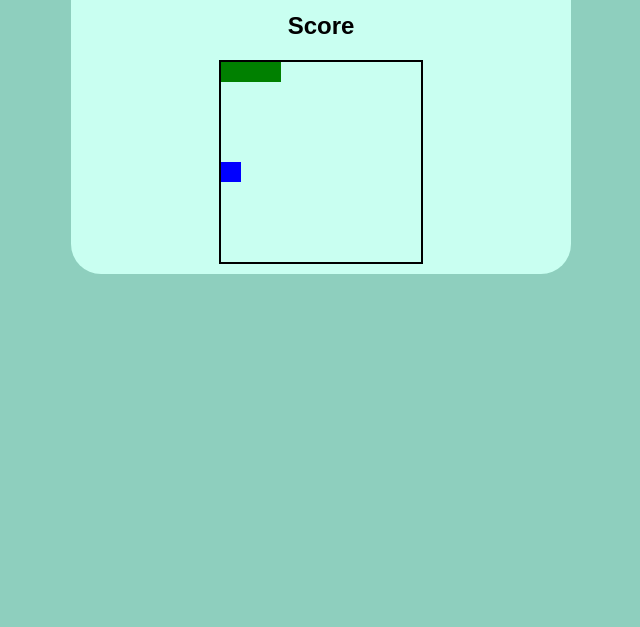
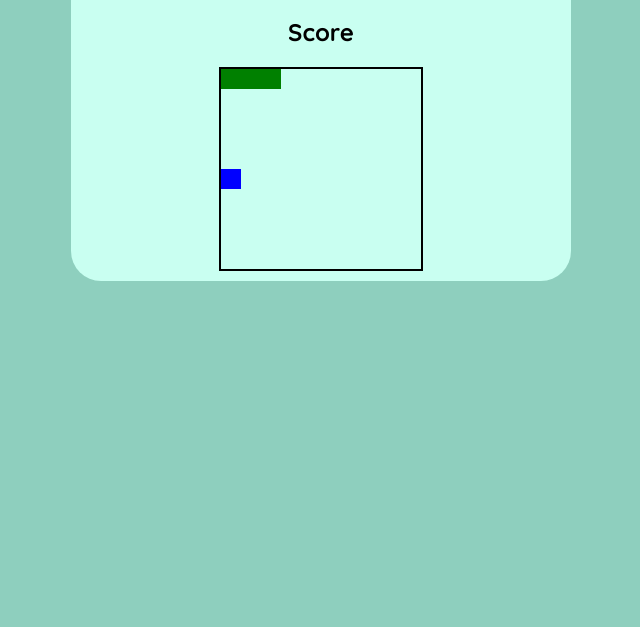
Before and after one commit to aditya7sinha/SnakeGame, a plain HTML site: page index.html in a window 1280 px wide. Shown: the part 173-800 px from the top of the page, without its empty margins (319-959 px from the left). Drawn offline with Linux system fonts and the light colour scheme.

Commit message:
Update index.html

```diff
--- a/index.html
+++ b/index.html
@@ -1,6 +1,7 @@
 <html>
     <head>
         <link rel="stylesheet" href="index.css">
+        <link href="https://fonts.googleapis.com/css2?family=Quicksand:wght@700&display=swap" rel="stylesheet">
     </head>
     <body>
         <section class="sec">
```
